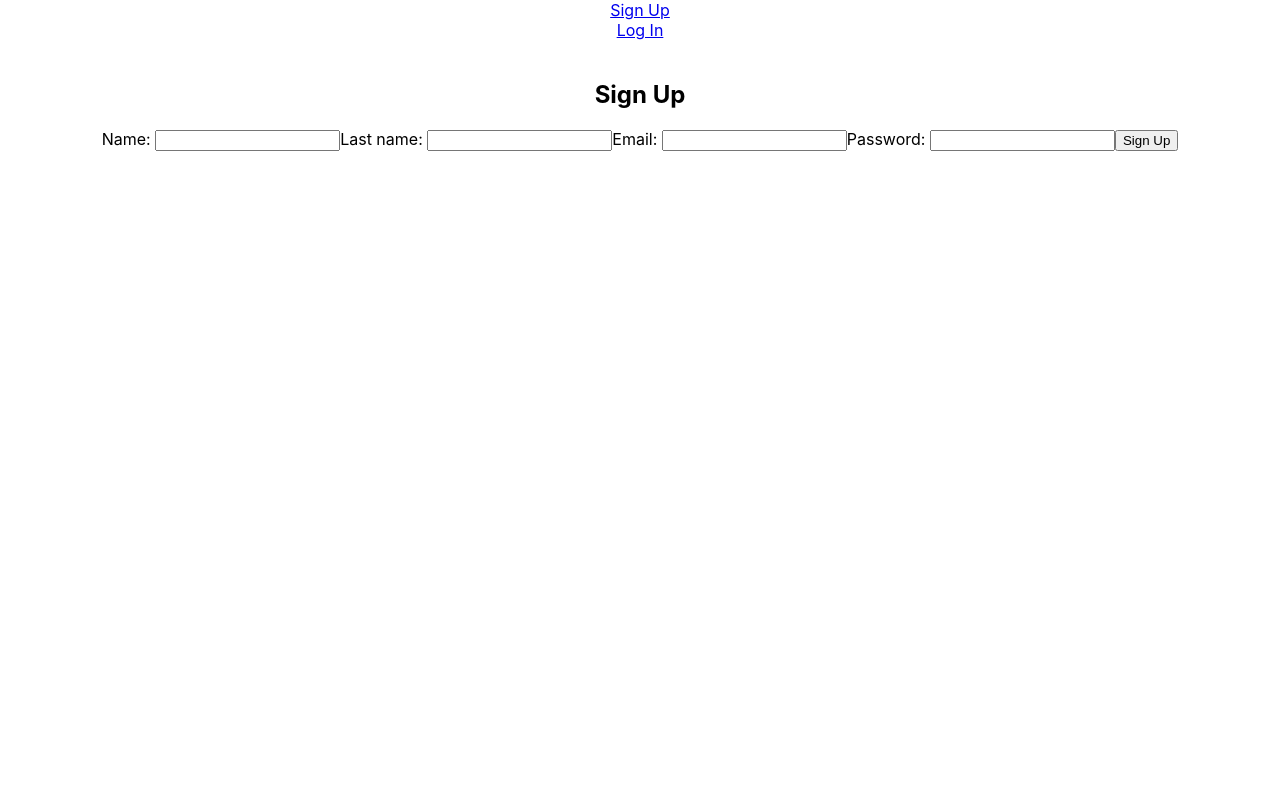
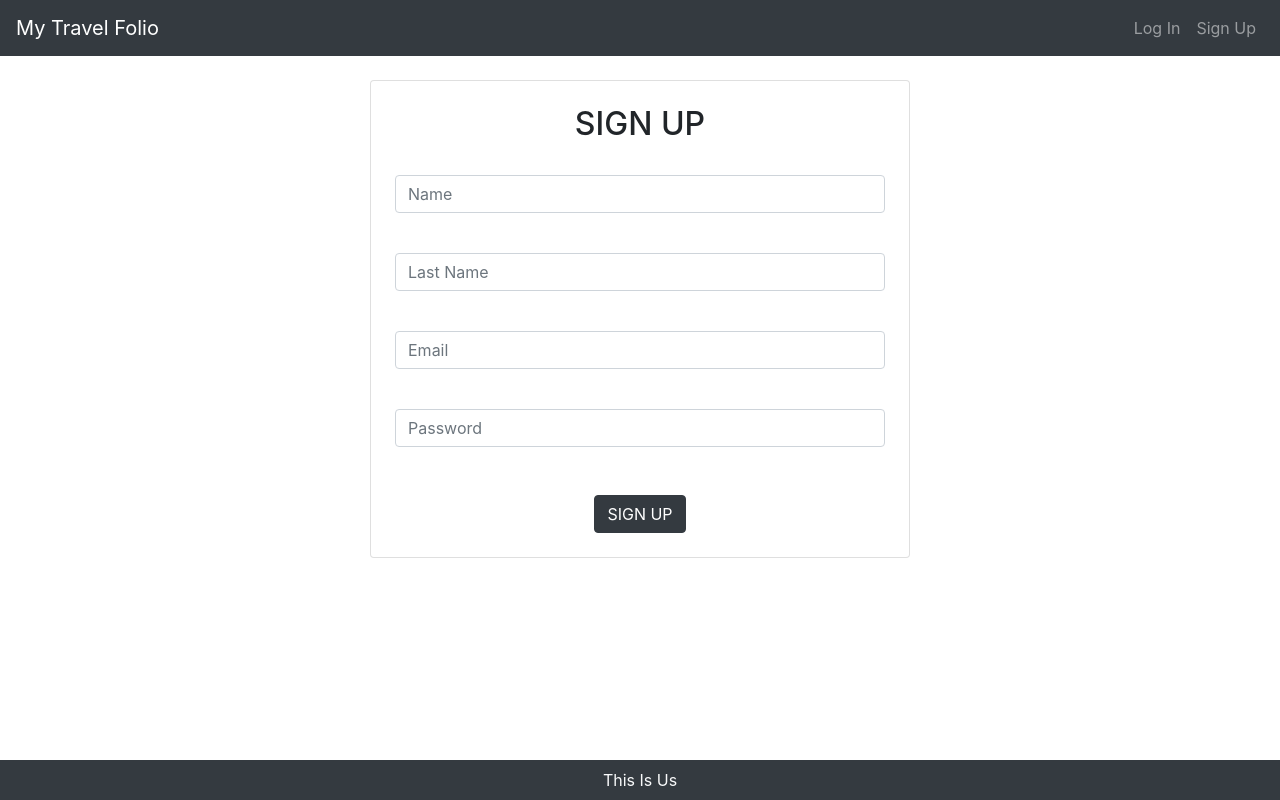
Before and after one commit to My-Travel-Folio/my-travel-folio-FRONT, a React (Create React App) app: page /signup in a window 1280 px wide. Built offline with nearby package versions, Linux system fonts and the light colour scheme; no server answers.

Commit message:
Styles Login, SignUp, Navbar, Footer, Profile

```diff
--- a/package.json
+++ b/package.json
@@ -8,8 +8,10 @@
     "@testing-library/react": "^11.2.2",
     "@testing-library/user-event": "^12.5.0",
     "axios": "^0.21.0",
+    "bootstrap": "^4.5.3",
     "moment": "^2.29.1",
     "react": "^16.14.0",
+    "react-bootstrap": "^1.4.0",
     "react-datepicker": "^3.3.0",
     "react-dom": "^16.14.0",
     "react-pdf": "^5.1.0",
--- a/public/index.html
+++ b/public/index.html
@@ -8,6 +8,12 @@
     <meta
       name="description"
       content="Web site created using create-react-app"
+    />
+    <link
+      rel="stylesheet"
+      href="https://maxcdn.bootstrapcdn.com/bootstrap/4.5.0/css/bootstrap.min.css"
+      integrity="sha384-9aIt2nRpC12Uk9gS9baDl411NQApFmC26EwAOH8WgZl5MYYxFfc+NcPb1dKGj7Sk"
+      crossorigin="anonymous"
     />
     <link rel="apple-touch-icon" href="%PUBLIC_URL%/logo192.png" />
     <!--
--- a/src/App.js
+++ b/src/App.js
@@ -6,6 +6,7 @@ import NavBar from './components/NavBar';
 import Home from './components/Home';
 import SignUp from './components/SignUp';
 import LogIn from './components/LogIn';
+import Footer from './components/Footer';
 
 //DEPENDENCIAS
 import { Route, Redirect } from 'react-router-dom';
@@ -103,6 +104,8 @@ class App extends React.Component {
 				)}
 			/>
 
+			<Footer/>
+
       </div>
     );
   }
--- /dev/null
+++ b/src/components/Footer.js
@@ -0,0 +1,26 @@
+import React from 'react'
+
+//DEPENDENCIAS
+import { Link } from 'react-router-dom';
+import {Navbar, Nav,} from 'react-bootstrap'
+
+const Footer = ()=>{
+
+    return(
+        <div>
+
+          <Navbar collapseOnSelect expand="lg" bg="dark" variant="dark" fixed="bottom">
+              <Navbar.Toggle aria-controls="basic-navbar-nav" />
+                <Navbar.Collapse>
+                  <Nav className="mx-auto">
+                    <Nav.Item className="text-light">
+                      This Is Us
+                    </Nav.Item>
+                  </Nav>
+                </Navbar.Collapse>
+            </Navbar>
+        </div>
+      )
+}
+
+export default Footer
--- a/src/components/LogIn.js
+++ b/src/components/LogIn.js
@@ -1,7 +1,9 @@
 import React from 'react'
+
 
 //DEPENDENCIAS
 import UserService from '../services/UserService';
+import {Container, Col, Row, Form, Button, Card} from 'react-bootstrap'
 
 class LogIn extends React.Component {
 
@@ -32,32 +34,59 @@ class LogIn extends React.Component {
 
   render(){
     return(
-      <div>
-        <h2>Log In</h2>
-        <form onSubmit={this.submitLogIn}>
+      <div className="login">
 
-          <label htmlFor="email">Email: </label>
-          <input
-            type="text"
+        <Container>
+          <Row>
+            <Col lg="6" className="mx-auto mt-4">
+              <Card className="p-4">
+                <Row>
+                  <Col >
+                    <h2>LOG IN</h2>
+                  </Col>
+                </Row>
+                <Form onSubmit={this.submitLogIn}>
+                  <Row>
+                    <Col>
+
+                      <Form.Group>
+                        <Form.Label htmlFor="email"></Form.Label>
+                        <Form.Control
+                          type="email"
                           name="email"
                           value={this.state.loggingUser.email}
                           onChange={(event)=>this.changeHandlerLogIn(event.target)}
-          />
+                          placeholder="Introduce your email">
+                        </Form.Control>
+                      </Form.Group>
 
-          <label htmlFor="password">Password: </label>
-          <input
+                      <Form.Group>
+                        <Form.Label htmlFor="password"></Form.Label>
+                        <Form.Control
                           type="password"
                           name="password"
                           value={this.state.loggingUser.password}
                           onChange={(event)=>this.changeHandlerLogIn(event.target)}
-          />
+                          placeholder="Introduce your password">
+                        </Form.Control>
+                      </Form.Group>
+                    </Col>
+                  </Row>
+                  <Card.Text className="text-danger">{this.state.errorMessageLogin}</Card.Text>
+                  <Button variant="dark" className="mt-3" type="submit">LOG IN</Button>
+                </Form>
 
-          <button type="submit">Log In</button>
+              </Card>
 
-        </form>
+            </Col>
 
-        <p>{this.state.errorMessageLogin}</p>
+          </Row>
+
+        </Container>
+
+
       </div>
+
     )
 
   }
--- a/src/components/MyProfile.js
+++ b/src/components/MyProfile.js
@@ -5,6 +5,7 @@ import MyTravels from './MyTravels'
 
 //DEPENDENCIAS
 import TravelService from '../services/TravelService';
+import {Container, Col, Row, Button, Card} from 'react-bootstrap'
 
 // import NewTravelForm from './NewTravelForm';
 
@@ -61,14 +62,48 @@ class MyProfile extends React.Component {
 
         return(
             <div>
-                <h2>My Profile</h2>
-                <h3>{this.props.isLogged.email && `Welcome, ${this.props.isLogged.name}`}</h3>
-                <br/>
-                <button onClick={this.handleNewTravelForm}>{buttonText}</button>
-                <br/>
-                {this.state.showNewTravelForm
-                ? <NewTravelForm isLogged={this.props.isLogged} checkIfLoggedIn={this.props.checkIfLoggedIn}/>
-                : <MyTravels allTravels={this.state.allTravels} />}
+                <Container>
+                    <Row className="mt-4">
+                        <Col>
+                            <Row className="text-left">
+                                <Col>
+                                    <p>{this.props.isLogged.email && `Welcome to Travel Folio, ${this.props.isLogged.name}`}</p>
+                                </Col>
+                            </Row>
+
+                            <Row className="mx-auto">
+                                <Col>
+                                    <Button className="text-center" onClick={this.handleNewTravelForm}>{buttonText}</Button>
+                                </Col>
+                            </Row>
+
+                            <Row className="mx-auto">
+                                <Col>
+                                    <Card className="mt-4 p-4 text-center" >
+                                        <Card.Body>
+
+                                            {this.state.showNewTravelForm
+                                            ? <NewTravelForm isLogged={this.props.isLogged} checkIfLoggedIn={this.props.checkIfLoggedIn}/>
+                                            : <MyTravels allTravels={this.state.allTravels} />}
+
+                                        </Card.Body>
+                                    </Card>
+                                </Col>
+                            </Row>
+
+
+
+
+
+
+                        </Col>
+                    </Row>
+                </Container>
+
+
+
+
+
             </div>
         )
     }
--- a/src/components/NavBar.js
+++ b/src/components/NavBar.js
@@ -2,6 +2,7 @@ import React from 'react'
 
 //DEPENDENCIAS
 import { Link } from 'react-router-dom';
+import {Navbar, Nav} from 'react-bootstrap'
 
 const NavBar = (props)=>{
 
@@ -9,17 +10,28 @@ const NavBar = (props)=>{
     return(
         <div>
 
-          {!props.isLogged.email && <Link to="/signup">Sign Up</Link>}
-          <br/>
-          {!props.isLogged.email && <Link to="/login">Log In</Link>}
-          <br/>
-          {props.isLogged.email && <Link to="/my-profile">My Profile</Link>}
-          <br/>
-          {props.isLogged.email && <button onClick={()=>props.logOut()}>Log Out</button>}
+          <Navbar collapseOnSelect expand="lg" bg="dark" variant="dark">
+              <Navbar.Brand href="#home">My Travel Folio</Navbar.Brand>
+              <Navbar.Toggle aria-controls="basic-navbar-nav" />
+                <Navbar.Collapse>
+                  <Nav className="ml-auto">
+                    <Nav.Item >
+                      {!props.isLogged.email && <Nav.Link eventKey="1" as={Link} to="/login">Log In</Nav.Link>}
+                    </Nav.Item>
+                    <Nav.Item >
+                      {!props.isLogged.email && <Nav.Link eventKey="2" as={Link} to="/signup">Sign Up</Nav.Link>}
+                    </Nav.Item>
+                    <Nav.Item >
+                      {props.isLogged.email && <Nav.Link eventKey="3" onClick={()=>props.logOut()}>Log Out</Nav.Link>}
+                    </Nav.Item>
+                  </Nav>
+                </Navbar.Collapse>
 
+
+
+            </Navbar>
         </div>
       )
-
 }
 
 export default NavBar
--- a/src/components/SignUp.js
+++ b/src/components/SignUp.js
@@ -2,6 +2,7 @@ import React from 'react'
 
 //DEPENDENCIAS
 import UserService from '../services/UserService';
+import {Container, Col, Row, Form, Button, Card} from 'react-bootstrap'
 
 class SignUp extends React.Component {
   // const {submitSignUp, newUser, changeHandlerSignUp} = props
@@ -32,47 +33,90 @@ class SignUp extends React.Component {
 
   render(){
      return(
-    <div>
-      <h2>Sign Up</h2>
-      <form onSubmit={this.submitSignUp}>
 
-        <label htmlFor="name">Name: </label>
-        <input
+      <div className="sign-up">
+        <Container>
+          <Row>
+            <Col lg="6" className="mx-auto">
+              <Card className="p-4 mt-4">
+                <Row>
+                  <Col>
+                  <h2>SIGN UP</h2>
+                  </Col>
+                </Row>
+
+                <Form onSubmit={this.submitSignUp}>
+                  <Row>
+                    <Col>
+                      <Form.Group>
+                        <Form.Label htmlFor="name"></Form.Label>
+                        <Form.Control
                           type="text"
                           name="name"
                           value={this.state.newUser.name}
                           onChange={(event)=>this.changeHandlerSignUp(event.target)}
-        />
+                          placeholder="Name">
+                        </Form.Control>
+                      </Form.Group>
 
-        <label htmlFor="lastName">Last name: </label>
-        <input
+                      <Form.Group>
+                        <Form.Label htmlFor="lastName"></Form.Label>
+                        <Form.Control
                           type="text"
                           name="lastName"
                           value={this.state.newUser.lastName}
                           onChange={(event)=>this.changeHandlerSignUp(event.target)}
-        />
+                          placeholder="Last Name">
+                        </Form.Control>
+                      </Form.Group>
 
-        <label htmlFor="email">Email: </label>
-        <input
-          type="text"
+                      <Form.Group>
+                        <Form.Label htmlFor="email"></Form.Label>
+                          <Form.Control
+                            type="email"
                             name="email"
                             value={this.state.newUser.email}
                             onChange={(event)=>this.changeHandlerSignUp(event.target)}
-        />
+                            placeholder="Email">
+                          </Form.Control>
+                      </Form.Group>
 
-        <label htmlFor="password">Password: </label>
-        <input
+                      <Form.Group>
+                        <Form.Label htmlFor="password"></Form.Label>
+                        <Form.Control
                           type="password"
                           name="password"
                           value={this.state.newUser.password}
                           onChange={(event)=>this.changeHandlerSignUp(event.target)}
-        />
+                          placeholder="Password">
+                        </Form.Control>
+                      </Form.Group>
 
-        <button type="submit">Sign Up</button>
 
-      </form>
 
-      <p>{this.state.errorMessageSignUp}</p>
+                    </Col>
+
+
+
+                  </Row>
+
+                  <Card.Text className="text-danger">{this.state.errorMessageSignUp}</Card.Text>
+                  <Button variant="dark" className="mt-3" type="submit">SIGN UP</Button>
+
+                </Form>
+
+              </Card>
+
+
+
+            </Col>
+
+
+          </Row>
+
+        </Container>
+
+
 
       </div>
   )
```
Also changed, not shown: 2 other files (tests, documents, lock files or other folders). Lines whose indentation alone changed are shown as unchanged.
